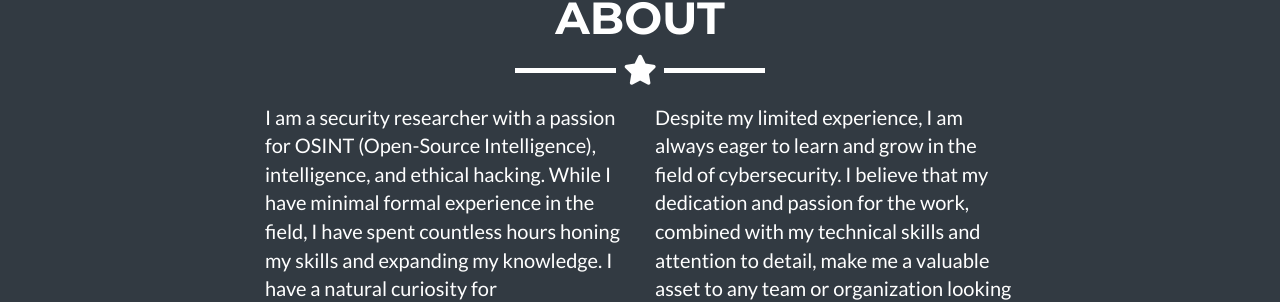
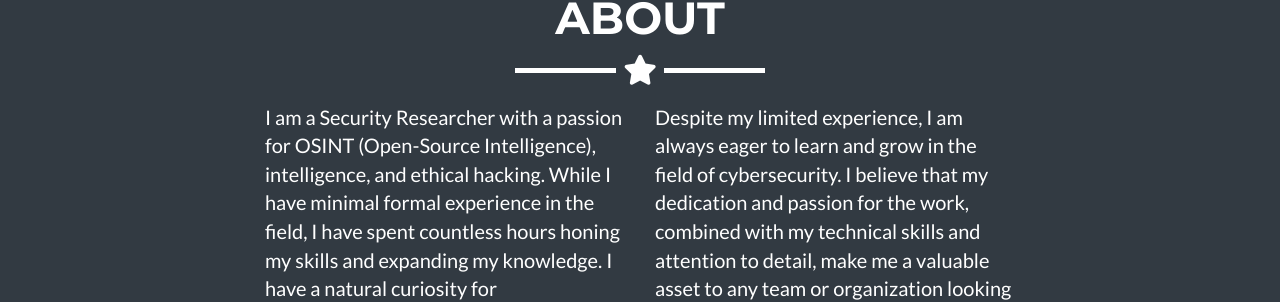
Before and after one commit to kellswft/kellswft.github.io, a Jekyll site: the page built from _posts/2014-07-18-project-1.markdown, in a window 1280 px wide and 900 px high, scrolled down 1330 px. Shown: the part 155-457 px from the top of the window. Built offline with Jekyll 4.4.1, drawn with Linux system fonts in a browser that asks for light colours; some of the changed text lies outside the part shown.

```diff
--- a/_includes/about.html
+++ b/_includes/about.html
@@ -9,10 +9,15 @@
     </div>
     <div class="row">
       <div class="col-lg-4 col-lg-offset-2">
-        <p>I am a security researcher with a passion for OSINT (Open-Source Intelligence), intelligence, and ethical hacking. While I have minimal formal experience in the field, I have spent countless hours honing my skills and expanding my knowledge. I have a natural curiosity for understanding how systems work and identifying potential vulnerabilities, and I am constantly seeking out new challenges to improve my abilities.</p>
+        <p>I am a Security Researcher with a passion for OSINT (Open-Source Intelligence), intelligence, and ethical hacking.
+          While I have minimal formal experience in the field, I have spent countless hours honing my skills and expanding my
+          knowledge. I have a natural curiosity for understanding how systems work and identifying potential vulnerabilities,
+          and I am constantly seeking out new challenges to improve my abilities.</p>
       </div>
       <div class="col-lg-4">
-        <p>Despite my limited experience, I am always eager to learn and grow in the field of cybersecurity. I believe that my dedication and passion for the work, combined with my technical skills and attention to detail, make me a valuable asset to any team or organization looking to improve their security posture.</p>
+        <p>Despite my limited experience, I am always eager to learn and grow in the field of cybersecurity. I believe that
+          my dedication and passion for the work, combined with my technical skills and attention to detail, make me a
+          valuable asset to any team or organization looking to improve their security posture.</p>
       </div>
       <div class="col-lg-8 col-lg-offset-2 text-center">
         <a href="https://" class="btn btn-lg btn-outline">
```
